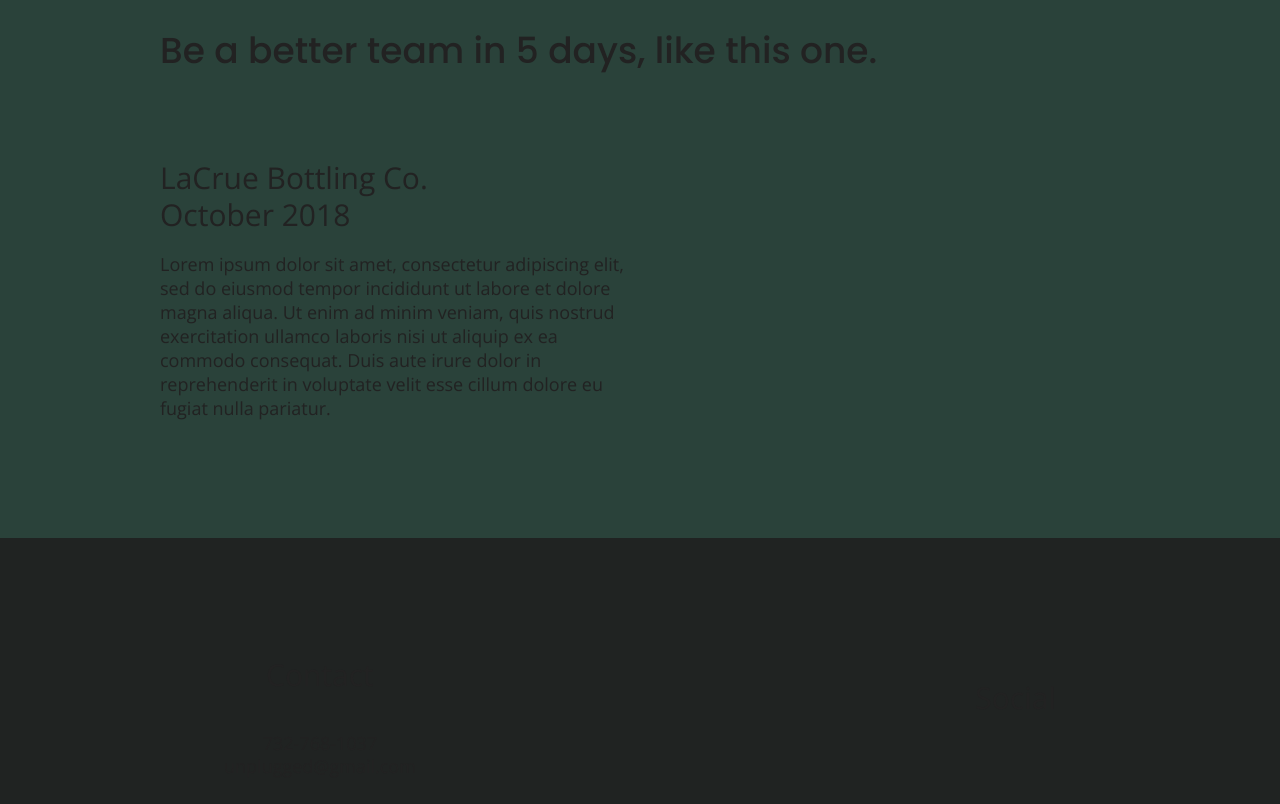
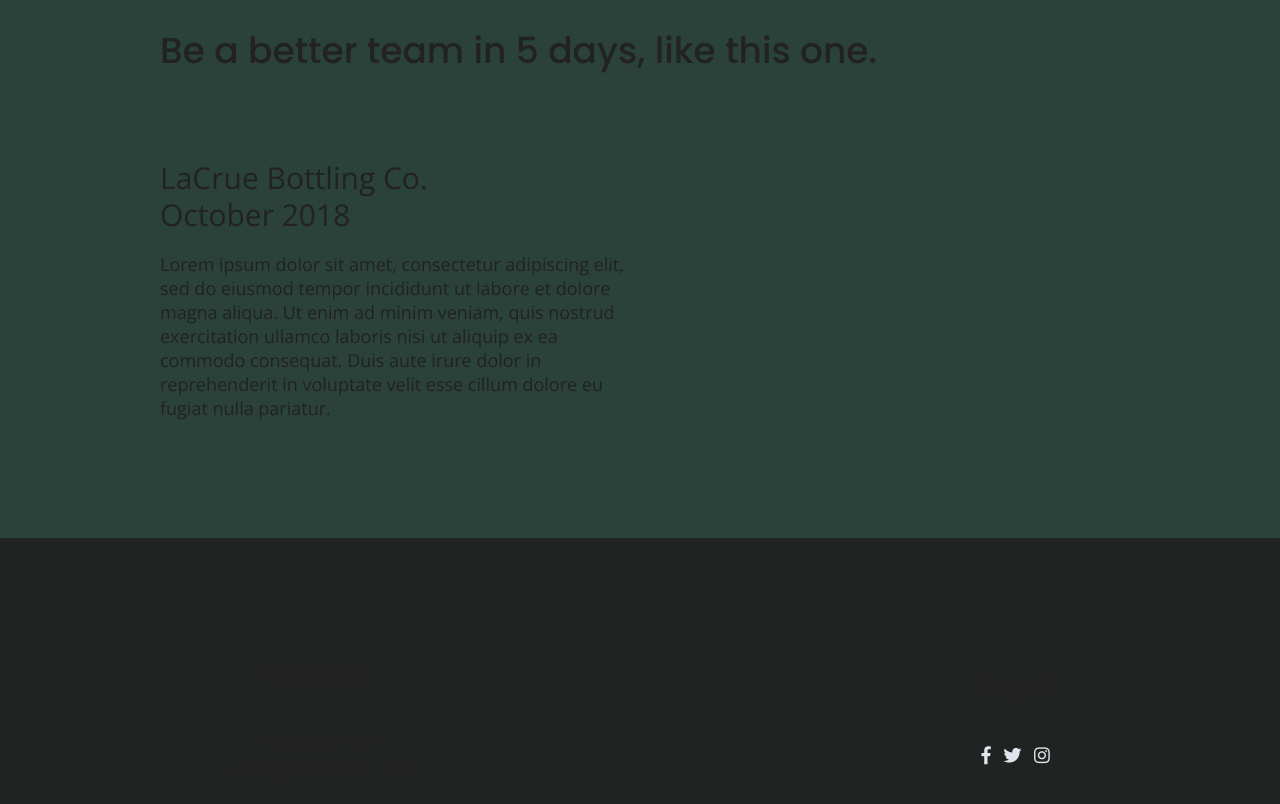
Before and after one commit to LouNoReason1/unplugged-retreat, a website built with Parcel: page index.html in a window 1280 px wide. Shown: the part 2765-3569 px from the top of the page. Built offline with nearby package versions, Linux system fonts and the light colour scheme.

Commit message:
add social media icon

```diff
--- a/index.html
+++ b/index.html
@@ -144,7 +144,15 @@
         <div class="social">
           <h4> Social</h4>
           <div class="social-icons">
-            <p><a href="https:www.twitter.com/yoursite" target="_blank"></a></p>
+            <p>
+              <a href="https://www.facebook.com/Skillcrush/" target="_blank"><i class="fab fa-facebook-f"></i></a>
+            </p>
+            <p>
+              <a href="https://twitter.com/Skillcrush" target="_blank"><i class="fab fa-twitter"></i></a>
+            </p>
+            <p>
+              <a href="https://www.instagram.com/skillcrush/" target="_blank"><i class="fab fa-instagram"></i></a>
+            </p>
             <!--other social media links here if needed -->
           </div>
         </div>
```
Also changed, not shown: about/index.html (+2 -0 lines).
